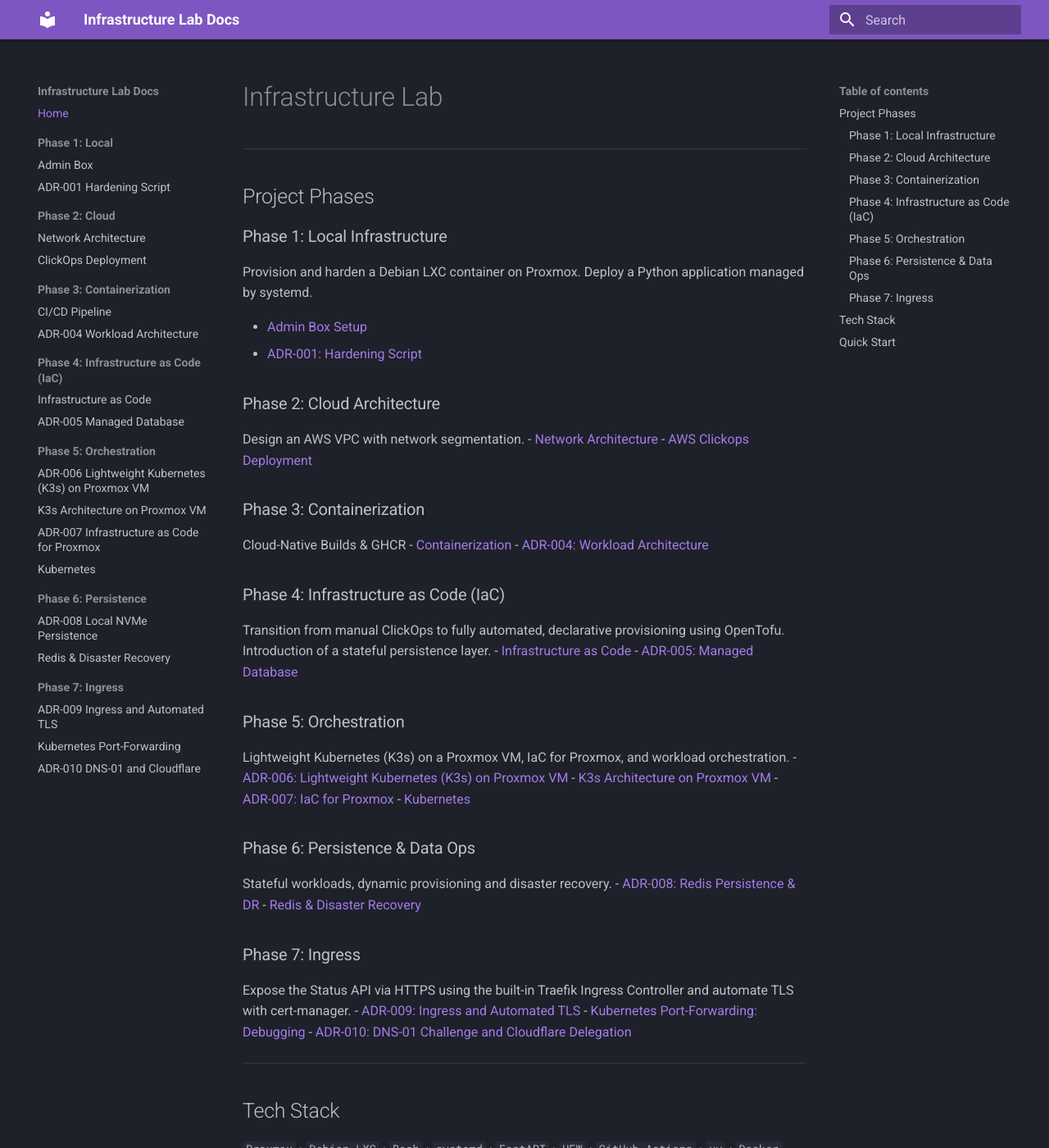
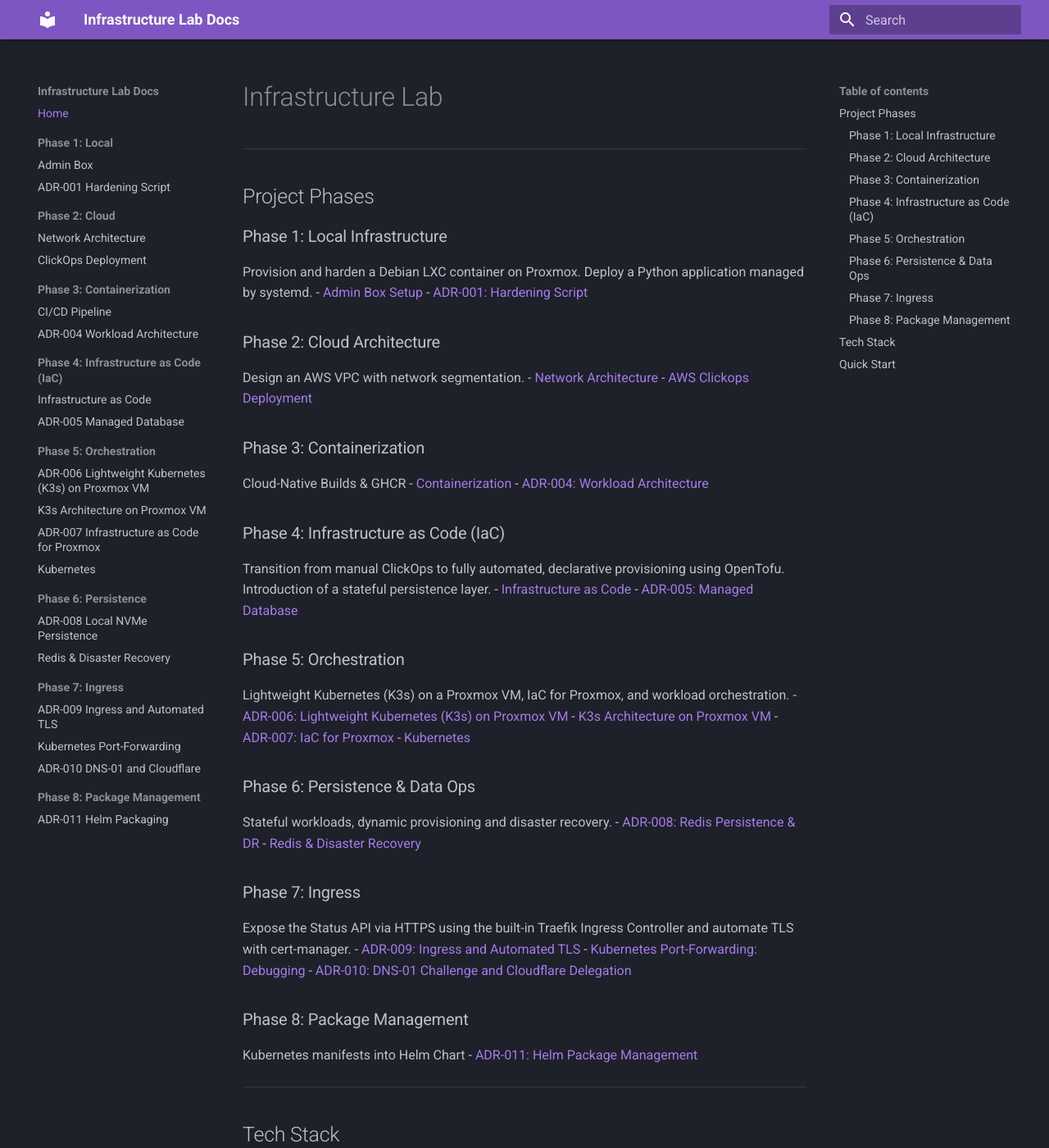
Before and after one commit to Upwind1647/infrastructure-lab, an MkDocs documentation site: the page built from docs/index.md, in a window 1280 px wide and 1400 px high. Shown: the whole window at 82% size. Built offline with MkDocs 1.6.1 and Material for MkDocs 9.7.7, drawn with Linux system fonts in a browser that asks for light colours.

Commit message:
docs: add adr-011 and update project phases for helm v4

```diff
--- a/docs/index.md
+++ b/docs/index.md
@@ -6,7 +6,6 @@
 
 ### Phase 1: Local Infrastructure
 Provision and harden a Debian LXC container on Proxmox. Deploy a Python application managed by systemd.
-
 - [Admin Box Setup](phase1/admin-box.md)
 - [ADR-001: Hardening Script](phase1/adr-001-hardening-script.md)
 
@@ -43,6 +42,10 @@
 - [Kubernetes Port-Forwarding: Debugging](phase7/port-forwarding.md)
 - [ADR-010: DNS-01 Challenge and Cloudflare Delegation](phase7/adr-010-dns01.md)
 
+### Phase 8: Package Management
+Kubernetes manifests into Helm Chart
+- [ADR-011: Helm Package Management](phase8/adr-011-helm-packaging.md)
+
 ---
 
 ## Tech Stack
--- a/mkdocs.yml
+++ b/mkdocs.yml
@@ -38,6 +38,8 @@
       - ADR-009 Ingress and Automated TLS: phase7/adr-009-ingress-tls.md
       - Kubernetes Port-Forwarding: phase7/port-forwarding.md
       - ADR-010 DNS-01 and Cloudflare: phase7/adr-010-dns01.md
+  - "Phase 8: Package Management":
+        - ADR-011 Helm Packaging: phase8/adr-011-helm-packaging.md
 
 markdown_extensions:
   - admonition
```
Also changed, not shown: README.md (+10 -1 lines), docs/phase8/adr-011-helm-packaging.md (added, +31 -0 lines).
